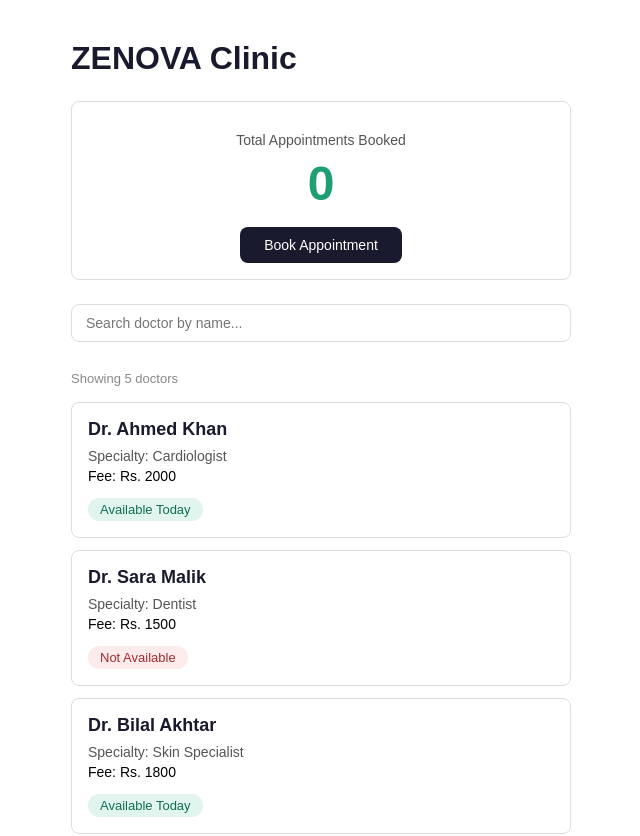
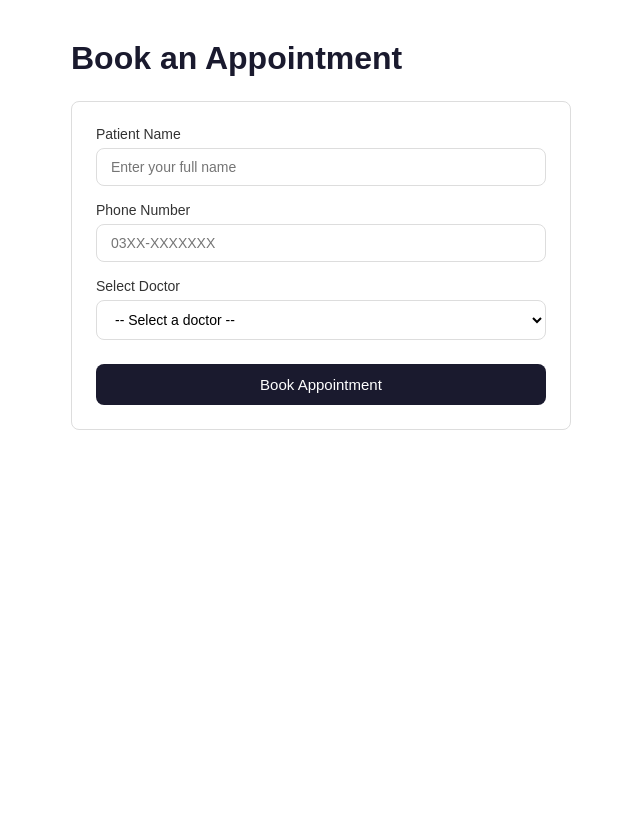
Before and after one commit to umairkhan152024/mern-journey-Practice, a React (Vite) app in the folder doctor-booking/: page / in a window 1280 px wide. Shown: the top 836 px of the page, without its empty margins (319-959 px from the left). After the commit the page ends 800 px from the top, so only its background shows below. Built offline with nearby package versions, Linux system fonts and the light colour scheme.

Commit message:
Chapter 2: Forms, onSubmit, e.preventDefault, controlled inputs

```diff
--- a/doctor-booking/src/App.jsx
+++ b/doctor-booking/src/App.jsx
@@ -1,174 +1,231 @@
 // ============================================
 // FILE: src/App.jsx
-// NEW CONCEPT: useState hook
+// NEW CONCEPT: Forms
 // ============================================
-// WHAT IS A HOOK?
-// A hook is a special React function
-// All hooks start with the word "use"
-// useState is the most basic and important hook
-// It lets us store data that can change over time
-// When that data changes, React re-renders
-// the component and updates the screen
+// A form in React works like this:
+//
+// User types in input
+//   → onChange fires
+//     → setState updates
+//       → React re-renders
+//         → input shows new value
+//
+// User clicks submit
+//   → onSubmit fires
+//     → e.preventDefault() stops page refresh
+//       → we read data from state
+//         → we show success message
 // ============================================
 
-// IMPORT useState
-// useState is not available automatically
-// We must import it from the react package
-// This is how we tell React: I want to use useState
+// import useState — we need it for form data
 import { useState } from "react";
 
 // ============================================
-// COMPONENT: DoctorCard
-// No changes here — same as before
+// COMPONENT: BookingForm
 // ============================================
-function DoctorCard({ name, specialty, fee, isAvailable }) {
+// This component has its own state
+// It manages all the form fields
+// and the submission process
+// ============================================
+
+function BookingForm() {
+  // =============================================
+  // STATE 1 — formData object
+  // =============================================
+  // We store ALL form fields in ONE state object
+  // This is the standard pattern for forms
+  //
+  // Instead of:
+  //   const [name, setName] = useState("")
+  //   const [phone, setPhone] = useState("")
+  //   const [doctor, setDoctor] = useState("")
+  //
+  // We do ONE state object with all fields:
+  //   formData.name   → patient name field
+  //   formData.phone  → phone number field
+  //   formData.doctor → selected doctor field
+  //
+  // All fields start as empty string ""
+  // =============================================
+  const [formData, setFormData] = useState({
+    name: "", // patient name — empty at start
+    phone: "", // phone number — empty at start
+    doctor: "", // selected doctor — empty at start
+  });
+
+  // =============================================
+  // STATE 2 — isSubmitted boolean
+  // =============================================
+  // false → show the form
+  // true  → show the success message
+  // starts as false because form shows first
+  // =============================================
+  const [isSubmitted, setIsSubmitted] = useState(false);
+
+  // =============================================
+  // FUNCTION: handleChange
+  // =============================================
+  // This ONE function handles ALL input changes
+  // We do not need a separate function for each input
+  //
+  // HOW IT WORKS:
+  // e.target.name  → which input field changed
+  //                  this matches the name="" attribute
+  //                  on each input element
+  // e.target.value → what the user typed
+  //
+  // ...formData → spread operator
+  //               keeps all existing field values
+  //               only updates the one that changed
+  //
+  // EXAMPLE:
+  // user types "Umair" in name field
+  //   e.target.name  = "name"
+  //   e.target.value = "Umair"
+  //   result: { name: "Umair", phone: "", doctor: "" }
+  //
+  // user types "0300" in phone field
+  //   e.target.name  = "phone"
+  //   e.target.value = "0300"
+  //   result: { name: "Umair", phone: "0300", doctor: "" }
+  // =============================================
+  function handleChange(e) {
+    setFormData({
+      ...formData, // keep all existing values
+      [e.target.name]: e.target.value, // update only the changed field
+    });
+  }
+
+  // =============================================
+  // FUNCTION: handleSubmit
+  // =============================================
+  // This runs when user clicks the submit button
+  //
+  // STEP 1: e.preventDefault()
+  //   By default, when a form submits
+  //   the browser refreshes the entire page
+  //   This destroys all React state
+  //   preventDefault() stops that from happening
+  //   ALWAYS write this as the very first line
+  //
+  // STEP 2: setIsSubmitted(true)
+  //   Changes isSubmitted state to true
+  //   React re-renders
+  //   We show success message instead of form
+  // =============================================
+  function handleSubmit(e) {
+    // STEP 1 — stop browser page refresh
+    // always first line in handleSubmit
+    e.preventDefault();
+
+    // STEP 2 — mark form as submitted
+    // this triggers showing the success message
+    setIsSubmitted(true);
+  }
+
+  // =============================================
+  // FUNCTION: handleReset
+  // =============================================
+  // Runs when user clicks "Book Another"
+  // Resets all form fields back to empty
+  // Sets isSubmitted back to false
+  // Shows the form again
+  // =============================================
+  function handleReset() {
+    // reset all fields to empty string
+    setFormData({
+      name: "",
+      phone: "",
+      doctor: "",
+    });
+
+    // hide success message, show form again
+    setIsSubmitted(false);
+  }
+
+  // =============================================
+  // CONDITIONAL RENDER — success message
+  // =============================================
+  // if isSubmitted is true
+  // return the success screen EARLY
+  // the form below never renders
+  // this pattern is called "early return"
+  // =============================================
+  if (isSubmitted) {
     return (
+      // Success screen wrapper
       <div
         style={{
-        border: "1px solid #ddd",
-        borderRadius: "8px",
-        padding: "16px",
-        marginBottom: "12px",
+          maxWidth: "500px",
+          margin: "40px auto",
+          padding: "0 16px",
           fontFamily: "sans-serif",
-        backgroundColor: "white",
+          textAlign: "center",
         }}
       >
-      <h2 style={{ margin: "0 0 8px", color: "#1a1a2e", fontSize: "18px" }}>
-        {name}
+        {/* Green checkmark circle */}
+        <div
+          style={{
+            width: "64px",
+            height: "64px",
+            borderRadius: "50%", // makes it a circle
+            backgroundColor: "#e1f5ee", // light green
+            display: "flex",
+            alignItems: "center",
+            justifyContent: "center",
+            margin: "0 auto 16px",
+            fontSize: "28px",
+          }}
+        >
+          ✓
+        </div>
+
+        {/* Success title */}
+        <h2 style={{ color: "#0f6e56", marginBottom: "8px" }}>
+          Appointment Booked!
         </h2>
-      <p style={{ margin: "4px 0", color: "#555", fontSize: "14px" }}>
-        Specialty: {specialty}
+
+        {/* Show the data user submitted */}
+        {/* We read from formData state */}
+        {/* Even after submit, state still holds the values */}
+        <p style={{ color: "#555", margin: "6px 0" }}>
+          Patient: {formData.name}
         </p>
-      <p style={{ margin: "4px 0", fontSize: "14px", fontWeight: "500" }}>
-        Fee: Rs. {fee}
+        <p style={{ color: "#555", margin: "6px 0" }}>
+          Phone: {formData.phone}
         </p>
-      {isAvailable ? (
-        <span
+        <p style={{ color: "#555", margin: "6px 0" }}>
+          Doctor: {formData.doctor}
+        </p>
+
+        {/* Reset button — goes back to form */}
+        <button
+          onClick={handleReset}
           style={{
-            display: "inline-block",
-            marginTop: "10px",
-            padding: "4px 12px",
-            backgroundColor: "#e1f5ee",
-            color: "#0f6e56",
-            borderRadius: "20px",
-            fontSize: "13px",
+            marginTop: "24px",
+            backgroundColor: "#1a1a2e",
+            color: "white",
+            border: "none",
+            borderRadius: "8px",
+            padding: "12px 28px",
+            fontSize: "14px",
+            cursor: "pointer",
             fontWeight: "500",
           }}
         >
-          Available Today
-        </span>
-      ) : (
-        <span
-          style={{
-            display: "inline-block",
-            marginTop: "10px",
-            padding: "4px 12px",
-            backgroundColor: "#fcebeb",
-            color: "#a32d2d",
-            borderRadius: "20px",
-            fontSize: "13px",
-            fontWeight: "500",
-          }}
-        >
-          Not Available
-        </span>
-      )}
+          Book Another Appointment
+        </button>
       </div>
     );
   }
-
-// ============================================
-// COMPONENT: App
-// ============================================
-function App() {
-  // =============================================
-  // STATE 1 — counter
-  // =============================================
-  // const [count, setCount] = useState(0)
-  //
-  // count    → the current value, starts at 0
-  // setCount → the function to update count
-  // useState(0) → initial value is 0
-  //
-  // When we call setCount(newValue):
-  //   1. React updates count to newValue
-  //   2. React re-renders this component
-  //   3. Screen shows the new value
-  // =============================================
-  const [count, setCount] = useState(0);
+  // end of early return
 
   // =============================================
-  // STATE 2 — search query
+  // MAIN FORM RENDER
   // =============================================
-  // searchQuery → what user types in search box
-  // setSearchQuery → updates the search text
-  // useState("") → starts as empty string
+  // This only renders when isSubmitted is false
+  // which is the default state
   // =============================================
-  const [searchQuery, setSearchQuery] = useState("");
-
-  // =============================================
-  // DOCTORS DATA — same array as before
-  // =============================================
-  const doctors = [
-    {
-      id: 1,
-      name: "Dr. Ahmed Khan",
-      specialty: "Cardiologist",
-      fee: 2000,
-      isAvailable: true,
-    },
-    {
-      id: 2,
-      name: "Dr. Sara Malik",
-      specialty: "Dentist",
-      fee: 1500,
-      isAvailable: false,
-    },
-    {
-      id: 3,
-      name: "Dr. Bilal Akhtar",
-      specialty: "Skin Specialist",
-      fee: 1800,
-      isAvailable: true,
-    },
-    {
-      id: 4,
-      name: "Dr. Fatima Noor",
-      specialty: "Gynecologist",
-      fee: 2500,
-      isAvailable: true,
-    },
-    {
-      id: 5,
-      name: "Dr. Usman Ali",
-      specialty: "Neurologist",
-      fee: 3000,
-      isAvailable: false,
-    },
-  ];
-
-  // =============================================
-  // FILTERED DOCTORS
-  // =============================================
-  // This is NOT state — it is a derived value
-  // It is calculated from existing state
-  //
-  // filter() goes through every doctor
-  // and keeps only the ones where
-  // doctor.name includes the searchQuery text
-  //
-  // toLowerCase() makes search case-insensitive
-  // so typing "ahmed" finds "Dr. Ahmed Khan"
-  //
-  // Every time searchQuery state changes
-  // React re-renders App
-  // filteredDoctors recalculates automatically
-  // the list on screen updates instantly
-  // =============================================
-  const filteredDoctors = doctors.filter((doctor) =>
-    doctor.name.toLowerCase().includes(searchQuery.toLowerCase()),
-  );
-
   return (
     <div
       style={{
@@ -178,163 +235,220 @@ function App() {
         fontFamily: "sans-serif",
       }}
     >
-      {/* PAGE TITLE */}
-      <h1 style={{ color: "#1a1a2e", marginBottom: "24px" }}>ZENOVA Clinic</h1>
+      {/* Page title */}
+      <h1 style={{ color: "#1a1a2e", marginBottom: "24px" }}>
+        Book an Appointment
+      </h1>
 
       {/* =============================================
-          COUNTER SECTION
+          THE FORM ELEMENT
           =============================================
-          This shows how useState works with a button
-
-          count → current value from state
-          {count} shows it on screen
-
-          onClick={()=> setCount(count + 1)}
-          when button is clicked:
-            setCount runs
-            count increases by 1
-            React re-renders
-            screen shows new number
+          onSubmit={handleSubmit}
+          → when user clicks submit button
+          → or presses Enter key
+          → handleSubmit function runs
           ============================================= */}
-      <div
+      <form
+        onSubmit={handleSubmit}
         style={{
           backgroundColor: "white",
           border: "1px solid #ddd",
           borderRadius: "8px",
-          padding: "16px",
-          marginBottom: "24px",
-          textAlign: "center",
+          padding: "24px",
         }}
       >
-        {/* Label */}
-        <p style={{ color: "#555", marginBottom: "8px", fontSize: "14px" }}>
-          Total Appointments Booked
-        </p>
-
-        {/* COUNT VALUE */}
-        {/* {count} reads from state */}
-        {/* every time setCount is called */}
-        {/* this number updates on screen */}
-        <p
+        {/* ========================= */}
+        {/* INPUT 1 — Patient Name    */}
+        {/* ========================= */}
+        <div style={{ marginBottom: "16px" }}>
+          {/* label — tells user what this field is */}
+          {/* htmlFor="name" connects label to input */}
+          {/* htmlFor in JSX = for in HTML */}
+          {/* clicking label focuses the input */}
+          <label
+            htmlFor="name"
             style={{
-            fontSize: "48px",
-            fontWeight: "700",
-            color: "#1D9E75",
-            margin: "0 0 16px",
+              display: "block", // label on its own line
+              marginBottom: "6px",
+              fontSize: "14px",
+              fontWeight: "500",
+              color: "#333",
             }}
           >
-          {count}
-        </p>
+            Patient Name
+          </label>
 
-        {/* BUTTON */}
-        {/* onClick — event that fires when button is clicked */}
-        {/* () => setCount(count + 1) */}
-        {/*   () =>  this is an arrow function */}
-        {/*   setCount(count + 1) runs when clicked */}
-        {/*   count + 1 means current value plus one */}
-        <button
-          onClick={() => setCount(count + 1)}
-          style={{
-            backgroundColor: "#1a1a2e",
-            color: "white",
-            border: "none",
-            borderRadius: "8px",
-            padding: "10px 24px",
-            fontSize: "14px",
-            cursor: "pointer",
-            fontWeight: "500",
-          }}
-        >
-          Book Appointment
-        </button>
-      </div>
-      {/* end of counter section */}
-
-      {/* =============================================
-          SEARCH INPUT
-          =============================================
-          This is a CONTROLLED INPUT
-          It means React state controls the input value
-
-          value={searchQuery}
-          → the input always shows what is in state
-          → state is the single source of truth
-
-          onChange={(e) => setSearchQuery(e.target.value)}
-          → e is the event object React passes automatically
-          → e.target is the input element
-          → e.target.value is what the user typed
-          → setSearchQuery updates state with new text
-          → React re-renders
-          → filteredDoctors recalculates
-          → list updates on screen
-          ============================================= */}
+          {/* CONTROLLED INPUT */}
+          {/* name="name" → matches formData.name key */}
+          {/*               handleChange uses this to know */}
+          {/*               which field to update */}
+          {/* value={formData.name} → input shows state value */}
+          {/*                         state controls the input */}
+          {/* onChange={handleChange} → fires on every keystroke */}
+          {/*                           updates formData.name */}
+          {/* required → cannot submit if empty */}
           <input
+            id="name"
             type="text"
-        placeholder="Search doctor by name..."
-        // value connects input to state
-        // input always shows what searchQuery contains
-        value={searchQuery}
-        // onChange fires on every single keystroke
-        // e.target.value = the current text in the input
-        // setSearchQuery updates state with that text
-        onChange={(e) => setSearchQuery(e.target.value)}
+            name="name"
+            value={formData.name}
+            onChange={handleChange}
+            placeholder="Enter your full name"
+            required
             style={{
               width: "100%",
               padding: "10px 14px",
               fontSize: "14px",
               border: "1px solid #ddd",
               borderRadius: "8px",
-          marginBottom: "16px",
               boxSizing: "border-box",
               outline: "none",
             }}
           />
+        </div>
+        {/* end of name field */}
 
-      {/* HOW MANY RESULTS */}
-      {/* filteredDoctors.length counts matching doctors */}
-      <p style={{ color: "#888", fontSize: "13px", marginBottom: "16px" }}>
-        Showing {filteredDoctors.length} doctors
-      </p>
+        {/* ========================= */}
+        {/* INPUT 2 — Phone Number    */}
+        {/* ========================= */}
+        <div style={{ marginBottom: "16px" }}>
+          <label
+            htmlFor="phone"
+            style={{
+              display: "block",
+              marginBottom: "6px",
+              fontSize: "14px",
+              fontWeight: "500",
+              color: "#333",
+            }}
+          >
+            Phone Number
+          </label>
 
-      {/* =============================================
-          RENDER FILTERED LIST
-          =============================================
-          filteredDoctors.length > 0
-          means: are there any matching doctors?
-
-          if yes → show the cards with .map()
-          if no  → show "no results" message
-
-          this updates in real time as user types
-          ============================================= */}
-      {filteredDoctors.length > 0 ? (
-        // There are results — show cards
-        filteredDoctors.map((doctor) => (
-          <DoctorCard
-            key={doctor.id}
-            name={doctor.name}
-            specialty={doctor.specialty}
-            fee={doctor.fee}
-            isAvailable={doctor.isAvailable}
-          />
-        ))
-      ) : (
-        // No results found
-        <div
+          {/* name="phone" → matches formData.phone */}
+          {/* value={formData.phone} → controlled by state */}
+          {/* onChange={handleChange} → updates formData.phone */}
+          <input
+            id="phone"
+            type="tel"
+            name="phone"
+            value={formData.phone}
+            onChange={handleChange}
+            placeholder="03XX-XXXXXXX"
+            required
             style={{
-            textAlign: "center",
-            padding: "40px",
-            color: "#aaa",
+              width: "100%",
+              padding: "10px 14px",
               fontSize: "14px",
               border: "1px solid #ddd",
               borderRadius: "8px",
+              boxSizing: "border-box",
+              outline: "none",
+            }}
+          />
+        </div>
+        {/* end of phone field */}
+
+        {/* ========================= */}
+        {/* INPUT 3 — Select Doctor   */}
+        {/* ========================= */}
+        <div style={{ marginBottom: "24px" }}>
+          <label
+            htmlFor="doctor"
+            style={{
+              display: "block",
+              marginBottom: "6px",
+              fontSize: "14px",
+              fontWeight: "500",
+              color: "#333",
+            }}
+          >
+            Select Doctor
+          </label>
+
+          {/* select = dropdown element */}
+          {/* works exactly like input */}
+          {/* name="doctor" → matches formData.doctor */}
+          {/* value={formData.doctor} → controlled by state */}
+          {/* onChange={handleChange} → updates formData.doctor */}
+          <select
+            id="doctor"
+            name="doctor"
+            value={formData.doctor}
+            onChange={handleChange}
+            required
+            style={{
+              width: "100%",
+              padding: "10px 14px",
+              fontSize: "14px",
+              border: "1px solid #ddd",
+              borderRadius: "8px",
+              boxSizing: "border-box",
+              outline: "none",
               backgroundColor: "white",
             }}
           >
-          No doctors found for "{searchQuery}"
+            {/* default empty option */}
+            {/* value="" means nothing selected yet */}
+            <option value="">-- Select a doctor --</option>
+
+            {/* each option has a value */}
+            {/* when selected, formData.doctor = that value */}
+            <option value="Dr. Ahmed Khan">
+              Dr. Ahmed Khan — Cardiologist
+            </option>
+            <option value="Dr. Sara Malik">Dr. Sara Malik — Dentist</option>
+            <option value="Dr. Bilal Akhtar">
+              Dr. Bilal Akhtar — Skin Specialist
+            </option>
+            <option value="Dr. Fatima Noor">
+              Dr. Fatima Noor — Gynecologist
+            </option>
+            <option value="Dr. Usman Ali">Dr. Usman Ali — Neurologist</option>
+          </select>
         </div>
-      )}
+        {/* end of doctor select */}
+
+        {/* ========================= */}
+        {/* SUBMIT BUTTON             */}
+        {/* ========================= */}
+        {/* type="submit" → clicking this */}
+        {/* triggers the form onSubmit   */}
+        {/* which runs handleSubmit      */}
+        <button
+          type="submit"
+          style={{
+            width: "100%",
+            backgroundColor: "#1a1a2e",
+            color: "white",
+            border: "none",
+            borderRadius: "8px",
+            padding: "12px",
+            fontSize: "15px",
+            fontWeight: "500",
+            cursor: "pointer",
+          }}
+        >
+          Book Appointment
+        </button>
+      </form>
+      {/* end of form */}
+    </div>
+  );
+}
+// end of BookingForm component
+
+// ============================================
+// COMPONENT: App
+// ============================================
+// App just renders BookingForm
+// BookingForm manages its own state internally
+// This is called LOCAL STATE
+// ============================================
+function App() {
+  return (
+    <div>
+      <BookingForm />
     </div>
   );
 }
```
Lines whose indentation alone changed are shown as unchanged.
